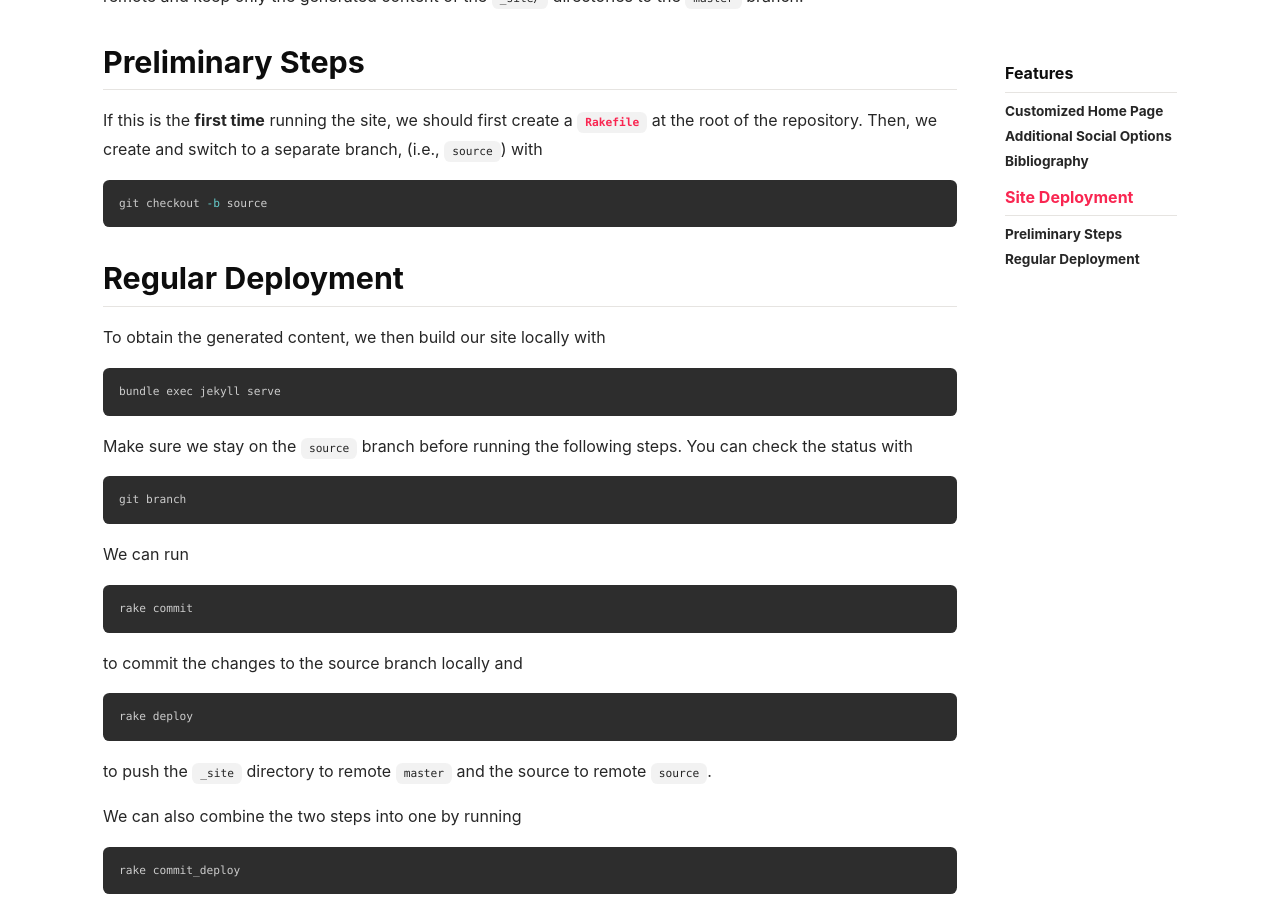
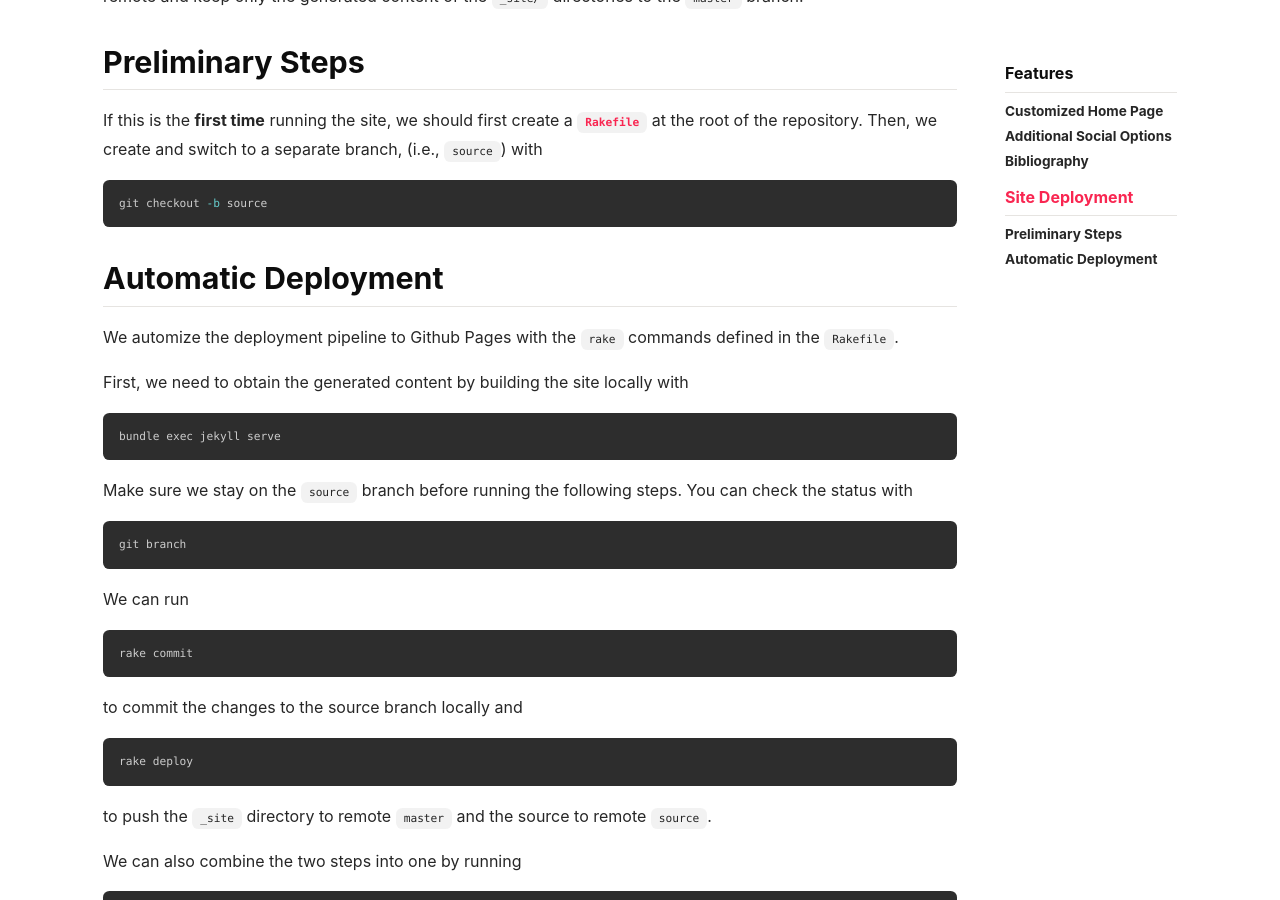
Before and after one commit to zhepeiw/zhepeiw.github.io, a Jekyll site: the page built from _posts/2018-12-23-welcome.md, in a window 1280 px wide and 900 px high, scrolled down 3218 px. Built offline with Jekyll 4.4.1, drawn with Linux system fonts in a browser that asks for light colours; nearby versions of some CDN libraries.

Commit message:
Build site at 2018-12-24 09:20:34 UTC

````diff
--- a/_posts/2018-12-23-welcome.md
+++ b/_posts/2018-12-23-welcome.md
@@ -106,8 +106,10 @@ If this is the **first time** running the site, we should first create a [`Rakef
 git checkout -b source
 ```
 
-## Regular Deployment
-To obtain the generated content, we then build our site locally with
+## Automatic Deployment
+We automize the deployment pipeline to Github Pages with the `rake` commands defined in the `Rakefile`.
+
+First, we need to obtain the generated content by building the site locally with
 
 ```bash
 bundle exec jekyll serve
````
Also changed, not shown: 2 other files.
